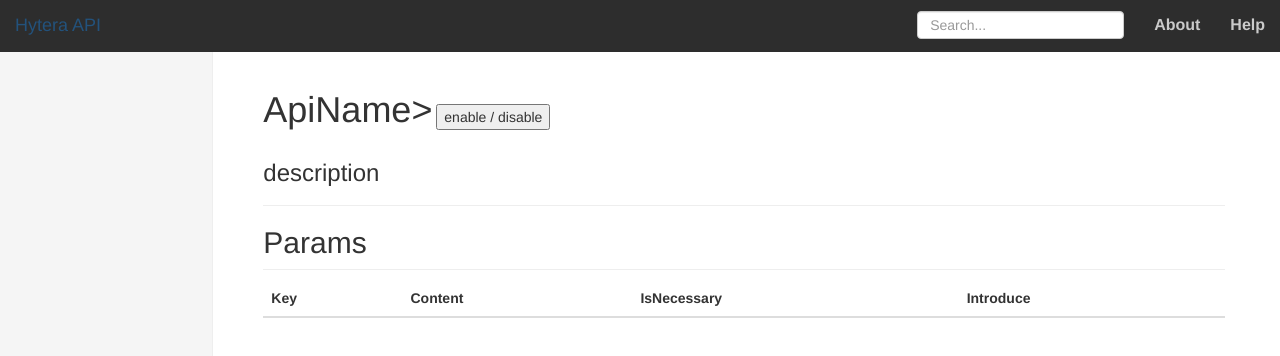
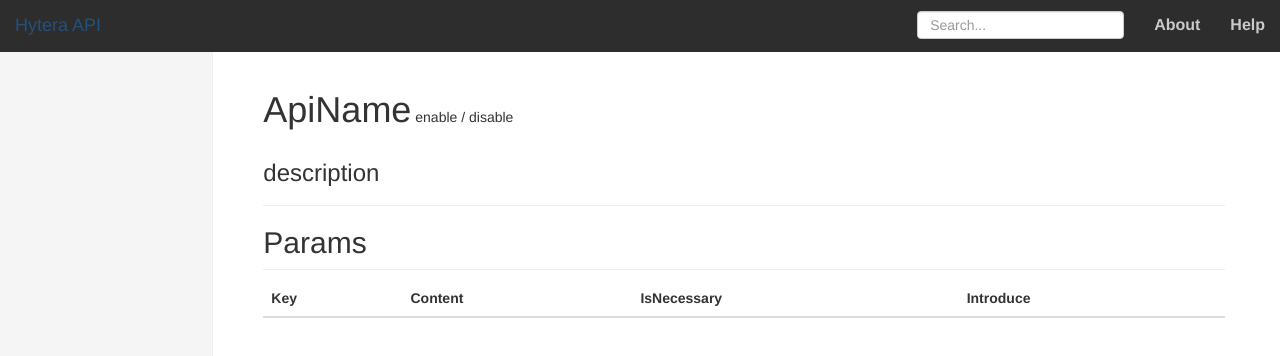
Before and after one commit to mBigFlower/APIDemo, a plain HTML site: page bs/html/detail.html in a window 1280 px wide. Drawn offline with nearby package versions, Linux system fonts and the light colour scheme; files that its build step writes are made by us from their sources; no server answers; files whose address does not match are found by name.

```diff
--- a/bs/html/detail.html
+++ b/bs/html/detail.html
@@ -58,8 +58,8 @@
         <div class="col-sm-9 col-sm-offset-3 col-md-10 col-md-offset-2 main">
             <div class="page-header">
                 <div>
-                  <h1 class="hor" id="title">ApiName></h1>
-                  <button id="enableEdit">enable / disable</button>
+                  <h1 class="hor" id="title">ApiName</h1>
+                  <p id="enableEdit" class="hor">enable / disable</p>
                 </div>
                 <h3 id="description">description</h3>
             </div>
```
Also changed, not shown: images/MainPage.gif (added), images/SearchDetail.gif (added), images/feedback.gif (added).
